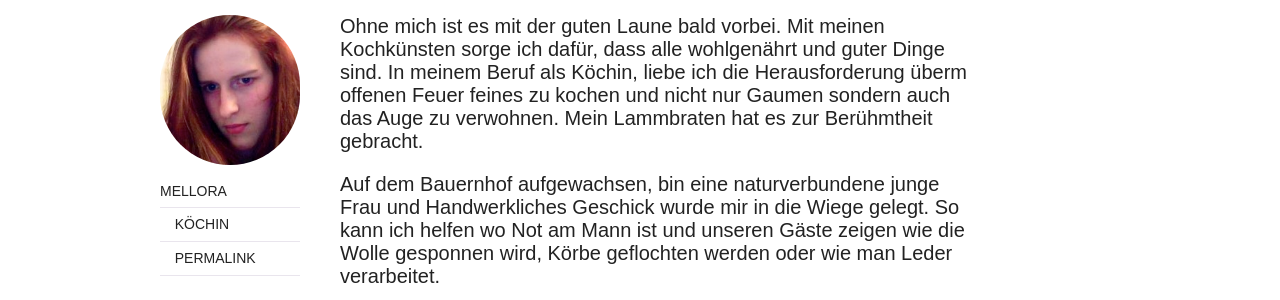
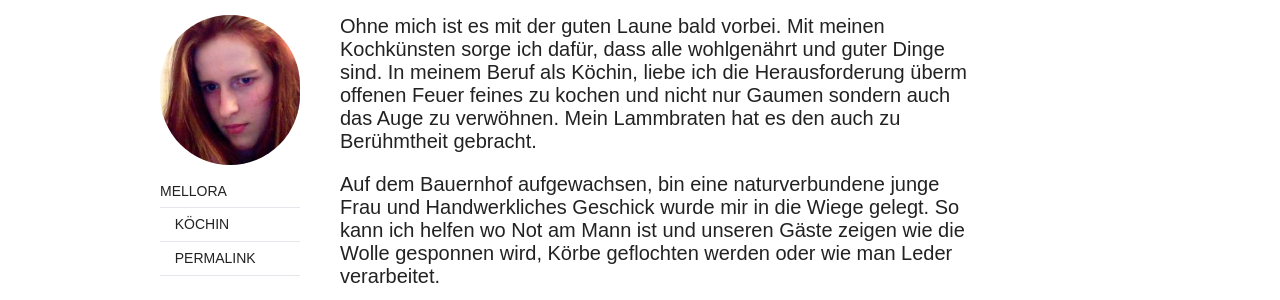
Before and after one commit to corvus-ch/cotuno, a Jekyll site: the page built from _posts/compagnons/2013-01-29-arngard.md, in a window 1280 px wide. Shown: the part 834-1134 px from the top of the page. Built offline with Jekyll 4.4.1, drawn with Linux system fonts in a browser that asks for light colours; nearby versions of some CDN libraries.

Commit message:
Another wording improvement

```diff
--- a/_posts/compagnons/2013-01-29-arngard.md
+++ b/_posts/compagnons/2013-01-29-arngard.md
@@ -11,6 +11,6 @@ image:
   feature: arngard_feature.jpg
   portrait: arngard_portrait.jpg
 ---
-Ohne mich ist es mit der guten Laune bald vorbei. Mit meinen Kochkünsten sorge ich dafür, dass alle wohlgenährt und guter Dinge sind. In meinem Beruf als Köchin, liebe ich die Herausforderung überm offenen Feuer feines zu kochen und nicht nur Gaumen sondern auch das Auge zu verwohnen. Mein Lammbraten hat es zur Berühmtheit gebracht.
+Ohne mich ist es mit der guten Laune bald vorbei. Mit meinen Kochkünsten sorge ich dafür, dass alle wohlgenährt und guter Dinge sind. In meinem Beruf als Köchin, liebe ich die Herausforderung überm offenen Feuer feines zu kochen und nicht nur Gaumen sondern auch das Auge zu verwöhnen. Mein Lammbraten hat es den auch zu Berühmtheit gebracht.
 
 Auf dem Bauernhof aufgewachsen, bin eine naturverbundene junge Frau und Handwerkliches Geschick wurde mir in die Wiege gelegt. So kann ich helfen wo Not am Mann ist und unseren Gäste zeigen wie die Wolle gesponnen wird, Körbe geflochten werden oder wie man Leder verarbeitet.
```
